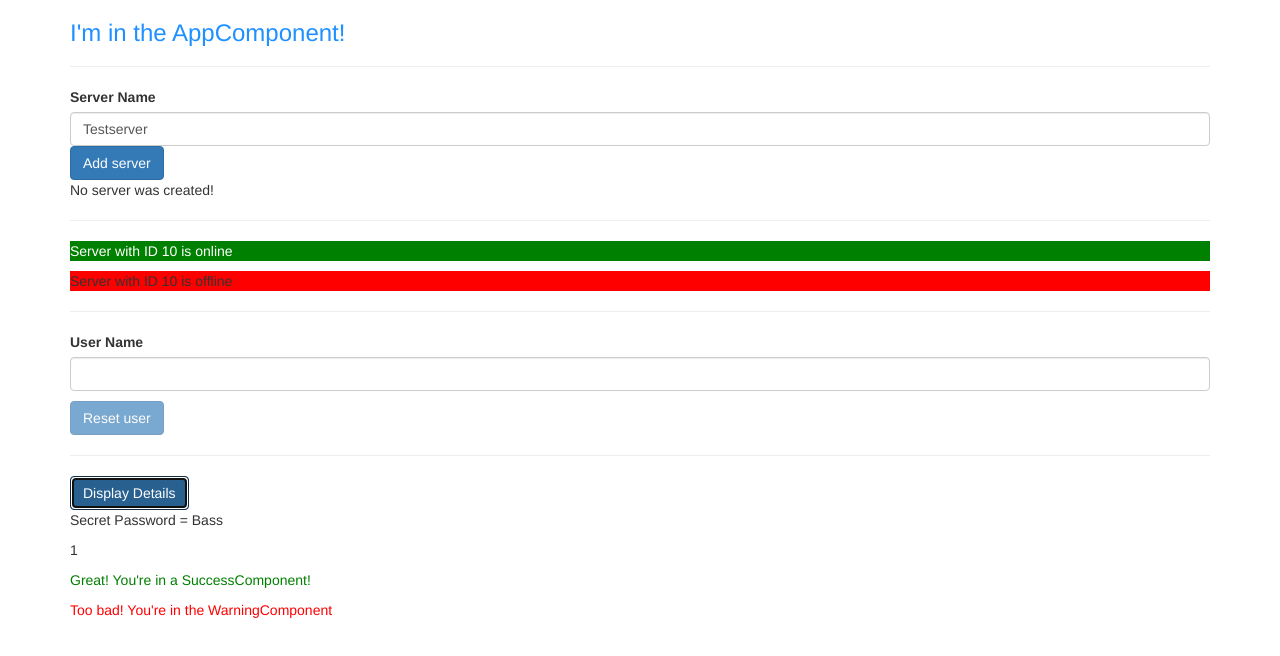
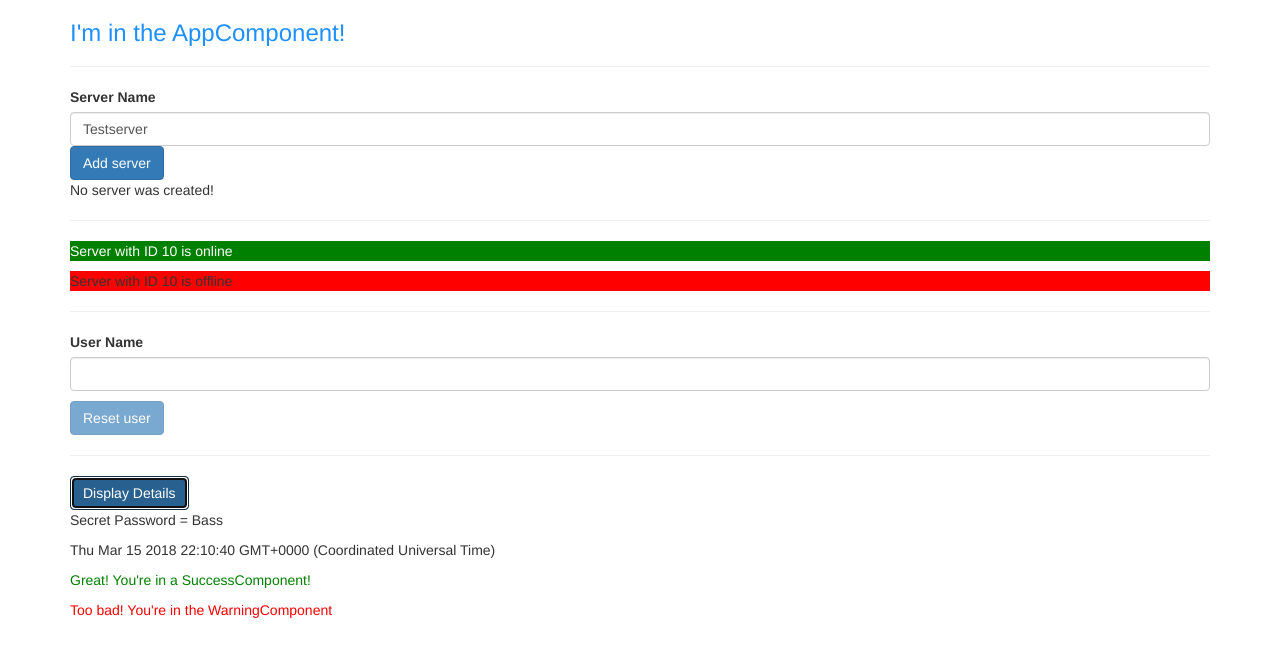
Before and after one commit to bartoszrachwalik/angular-excercises, an Angular app: page / in a window 1280 px wide. Both pictures are taken after a click on the button "Display Details". Shown: the top 656 px of the page. Built offline with nearby package versions, Linux system fonts and the light colour scheme.

Commit message:
directives practise alternative with Date()

```diff
--- a/src/app/servers/servers.component.html
+++ b/src/app/servers/servers.component.html
@@ -57,9 +57,15 @@
     (click)="toggleSecretPassword()">Display Details
   </button>
   <p *ngIf="isAccessGranted">Secret Password = Bass</p>
+  <!--<p-->
+  <!--*ngFor="let element of clicksArray"-->
+  <!--[ngStyle]="{backgroundColor: element>4 ? 'blue':'transparent'}"-->
+  <!--[ngClass]="{fifthElement: element>4}">{{element}}-->
+  <!--</p>-->
+  <!--alternative with date; index is current iteration value-->
   <p
-    *ngFor="let element of clicksArray"
-    [ngStyle]="{backgroundColor: element>4 ? 'blue':'transparent'}"
-    [ngClass]="{fifthElement: element>4}">{{element}}
+    *ngFor="let element of clicksArray; let i = index"
+    [ngStyle]="{backgroundColor: i>4 ? 'blue':'transparent'}"
+    [ngClass]="{fifthElement: i>4}">{{element}}
   </p>
 </div>
--- a/src/app/servers/servers.component.ts
+++ b/src/app/servers/servers.component.ts
@@ -58,7 +58,9 @@ export class ServersComponent implements OnInit {
   }
 
   toggleSecretPassword() {
-    this.clicksArray.push(++this.clicksCounter);
+    // this.clicksArray.push(++this.clicksCounter);
+    // alternative with date
+    this.clicksArray.push(new Date());
     this.isAccessGranted = !this.isAccessGranted;
   }
 }
```
